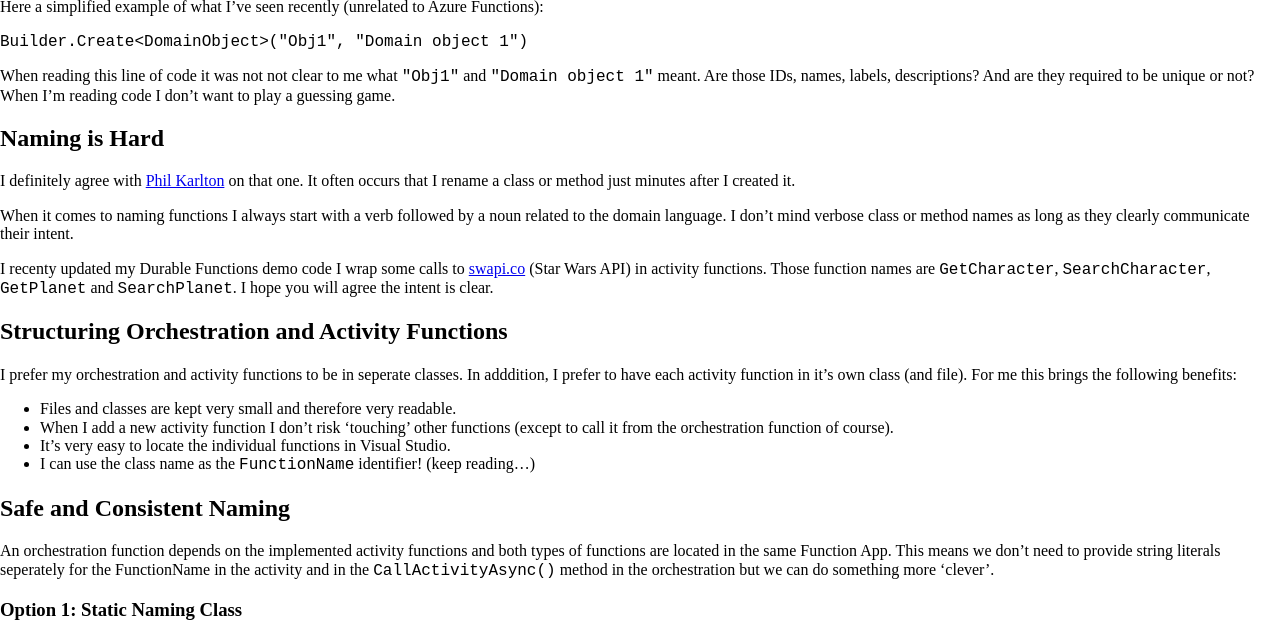
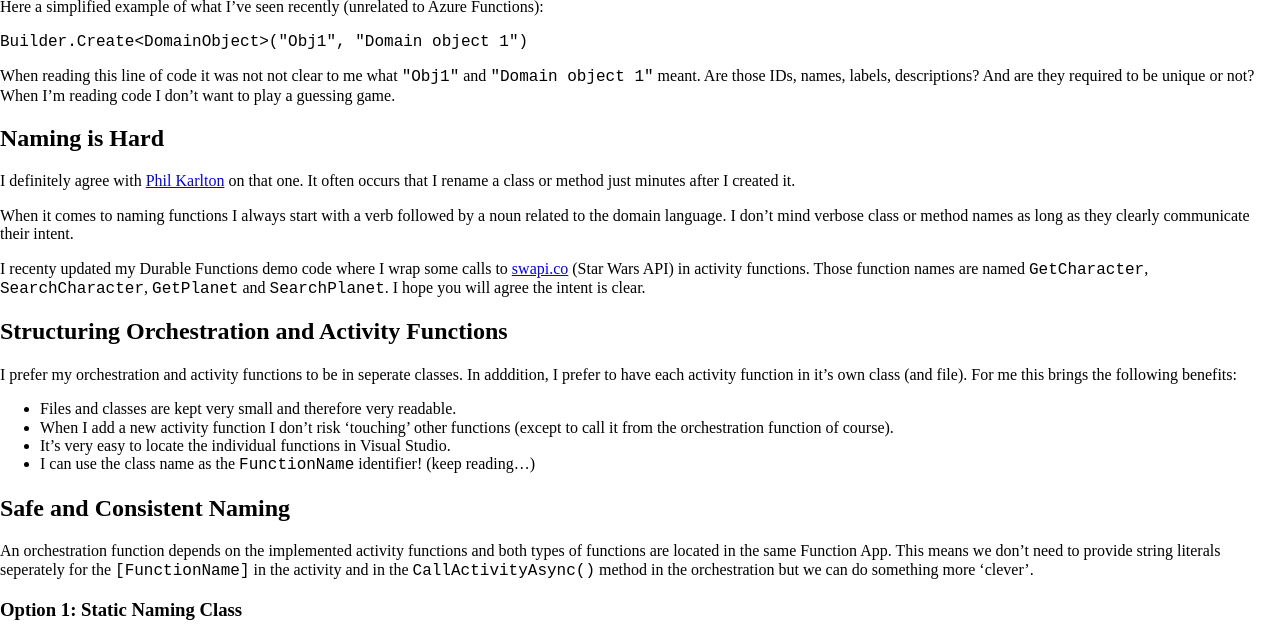
Before and after one commit to marcduiker/marcduiker.github.io, a Jekyll site: the page built from _posts/2018-06-21-the-anatomy-of-function-naming.md, in a window 1280 px wide and 1400 px high, scrolled down 616 px. Shown: the top 639 px of the window. Built offline with Jekyll 4.4.1, drawn with Linux system fonts in a browser that asks for light colours; nearby versions of some CDN libraries; comment, search, counter and statistics services are not loaded; some of the changed text lies outside the part shown.

Commit message:
Fixed typos

```diff
--- a/_posts/2018-06-21-the-anatomy-of-function-naming.md
+++ b/_posts/2018-06-21-the-anatomy-of-function-naming.md
@@ -34,7 +34,7 @@ I definitely agree with [Phil Karlton](https://skeptics.stackexchange.com/questi
 
 When it comes to naming functions I always start with a verb followed by a noun related to the domain language. I don't mind verbose class or method names as long as they clearly communicate their intent.
 
-I recenty updated my Durable Functions demo code I wrap some calls to [swapi.co](http://swapi.co) (Star Wars API) in activity functions. Those function names are `GetCharacter`, `SearchCharacter`, `GetPlanet` and `SearchPlanet`. I hope you will agree the intent is clear.
+I recenty updated my Durable Functions demo code where I wrap some calls to [swapi.co](http://swapi.co) (Star Wars API) in activity functions. Those function names are named `GetCharacter`, `SearchCharacter`, `GetPlanet` and `SearchPlanet`. I hope you will agree the intent is clear.
 
 ## Structuring Orchestration and Activity Functions
 
```
Also changed, not shown: other parts of _posts/2018-06-21-the-anatomy-of-function-naming.md (+4 -4 lines).
